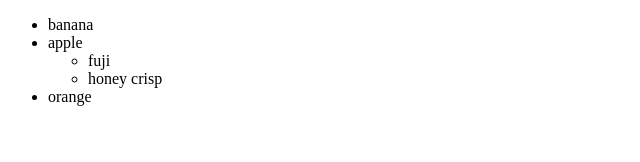
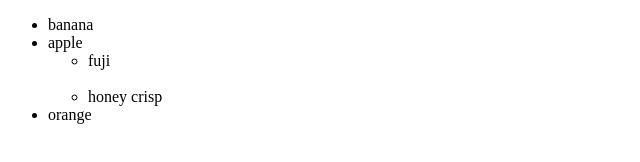
Before and after one commit to Celested34/ztm-my-first-website, a plain HTML site: page index.html in a window 1280 px wide. Shown: the whole page, without its empty margins (0-640 px from the left). Drawn offline with Linux system fonts and the light colour scheme.

Commit message:
line break commit

```diff
--- a/index.html
+++ b/index.html
@@ -11,7 +11,7 @@
         <li>banana</li>
         <li>apple</li>
         <ul>
-            <li>fuji</li>
+            <li>fuji</li><br>
             <li>honey crisp</li>
         </ul>
         <li>orange</li>
```
